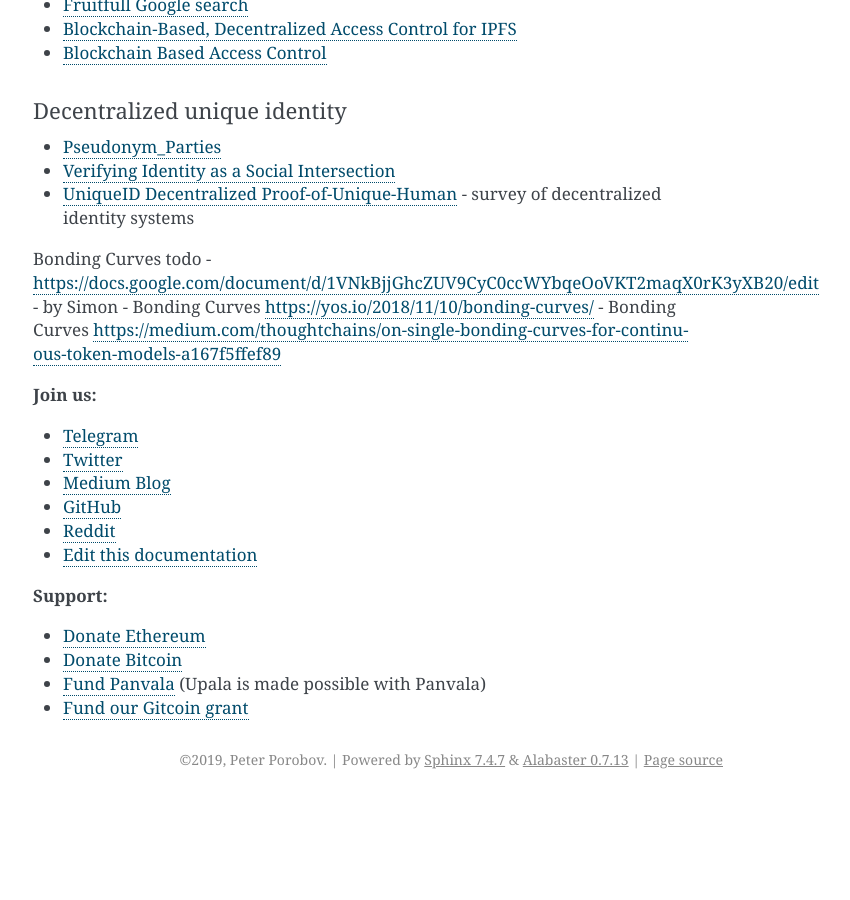
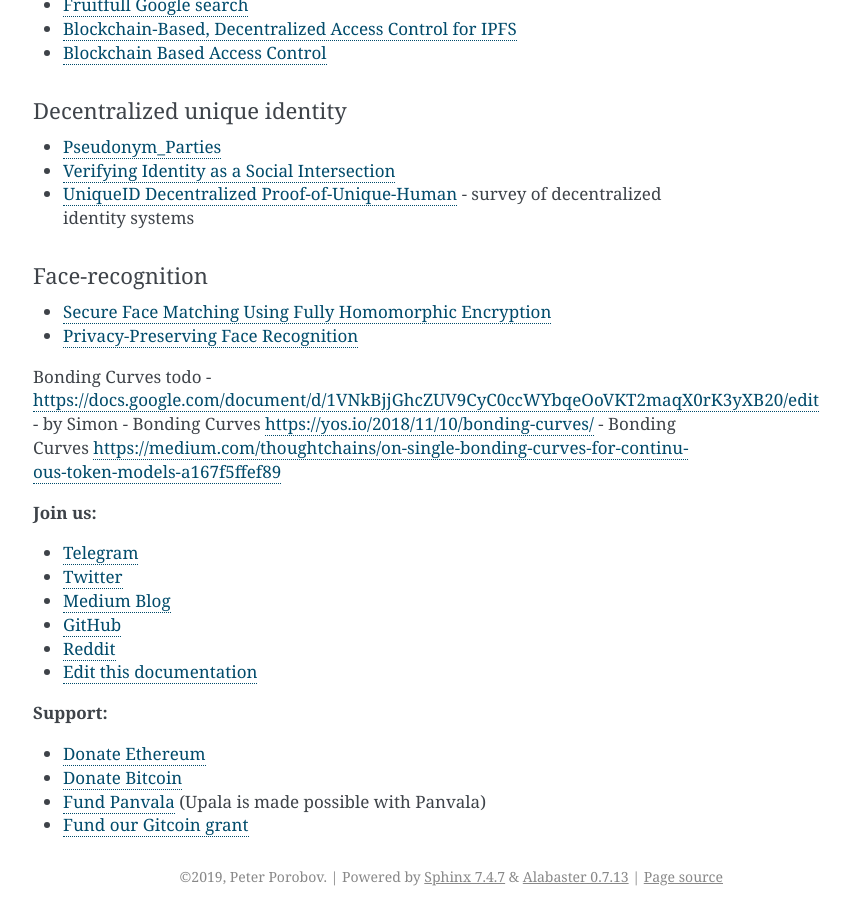
Before and after one commit to upala-digital-identity/docs, a Sphinx documentation site: the page built from source/state-of-knowledge.rst, in a window 1280 px wide and 900 px high, scrolled down 4860 px. Shown: the whole window, without its empty margins (387-1237 px from the left). Built offline with Sphinx 7.4.7, drawn with Linux system fonts in a browser that asks for light colours; before the commit the page ends 5659 px from its top, so only the background shows below that.

```diff
--- a/source/state-of-knowledge.rst
+++ b/source/state-of-knowledge.rst
@@ -233,6 +233,14 @@ Decentralized unique identity
 - `UniqueID Decentralized Proof-of-Unique-Human <https://arxiv.org/pdf/1806.07583.pdf>`_ - survey of decentralized identity systems
 
 
+Face-recognition
+''''''''''''''''
+- `Secure Face Matching Using Fully Homomorphic Encryption <http://hal.cse.msu.edu/assets/pdfs/papers/2018-btas-secure-face-matching.pdf>`_
+- `Privacy-Preserving Face Recognition <http://homepage.tudelft.nl/c7c8y/SSP/PrivacyPreservingFaceRecognition.pdf>`_
+
+
+
+
 
 Bonding Curves todo
 - https://docs.google.com/document/d/1VNkBjjGhcZUV9CyC0ccWYbqeOoVKT2maqX0rK3yXB20/edit - by Simon
```
Also changed, not shown: source/blog/2019-12-02-Hierarchy/anti-sybil-games.md (+2 -1 lines), source/blog/2019-12-23-reward-algorithm/reward-algorithm.md (+26 -3 lines).
